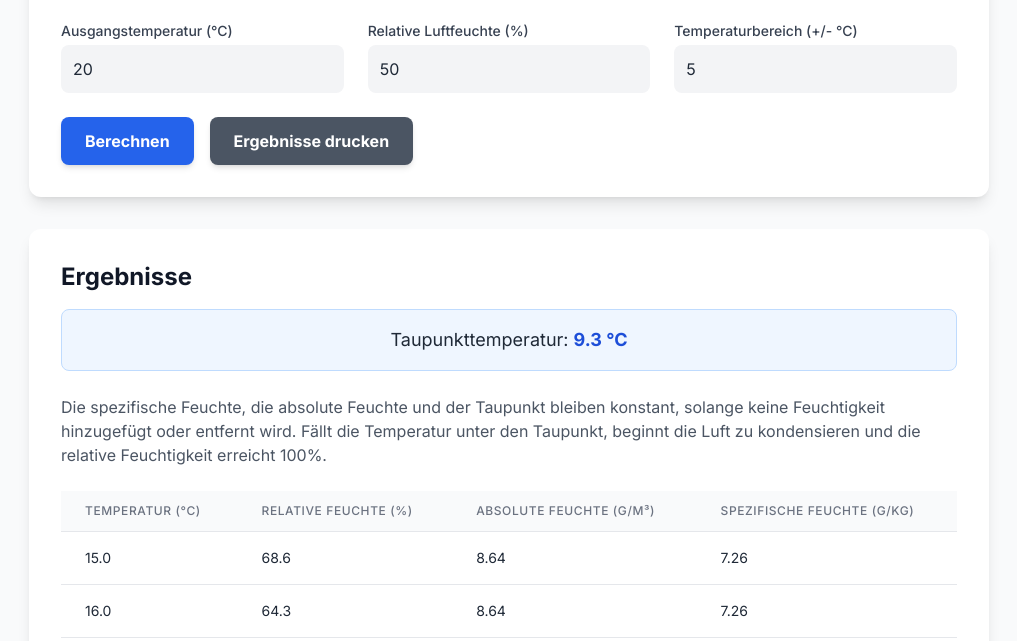
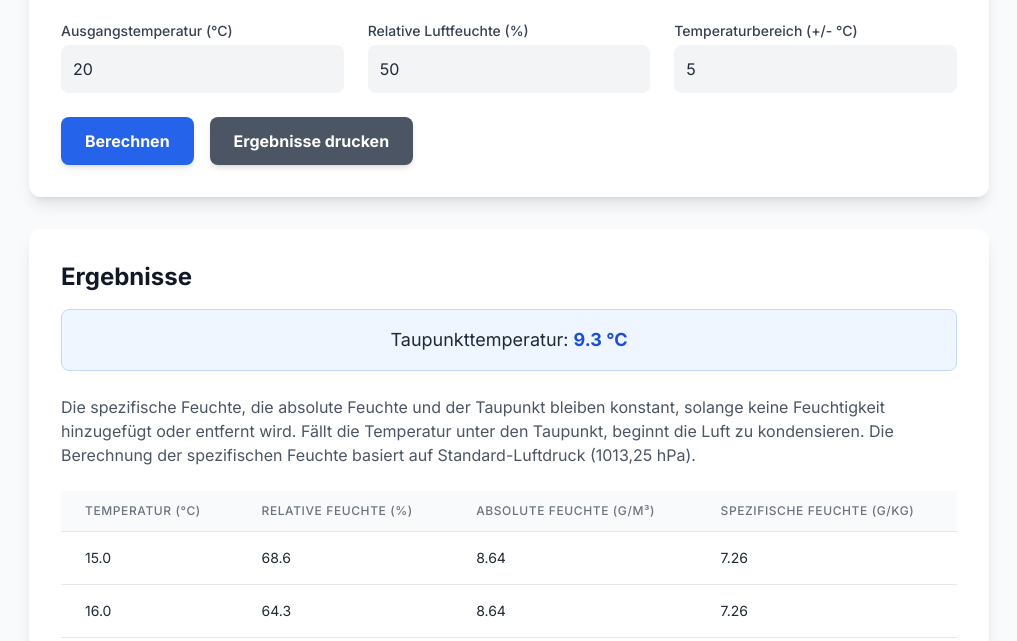
Before and after one commit to Oktaederim/Test4, a plain HTML site: page index.html in a window 1280 px wide. Both pictures are taken after a click on the button "Berechnen". Shown: the part 159-800 px from the top of the page, without its empty margins (131-1148 px from the left). Drawn offline with nearby package versions, Linux system fonts and the light colour scheme.

Commit message:
Update index.html
Code6

```diff
--- a/index.html
+++ b/index.html
@@ -82,7 +82,7 @@
              </div>
 
              <p class="mb-6 text-gray-600">
-                Die spezifische Feuchte, die absolute Feuchte und der Taupunkt bleiben konstant, solange keine Feuchtigkeit hinzugefügt oder entfernt wird. Fällt die Temperatur unter den Taupunkt, beginnt die Luft zu kondensieren und die relative Feuchtigkeit erreicht 100%.
+                Die spezifische Feuchte, die absolute Feuchte und der Taupunkt bleiben konstant, solange keine Feuchtigkeit hinzugefügt oder entfernt wird. Fällt die Temperatur unter den Taupunkt, beginnt die Luft zu kondensieren. Die Berechnung der spezifischen Feuchte basiert auf Standard-Luftdruck (1013,25 hPa).
              </p>
             <div class="overflow-x-auto">
                 <table class="min-w-full divide-y divide-gray-200">
```
